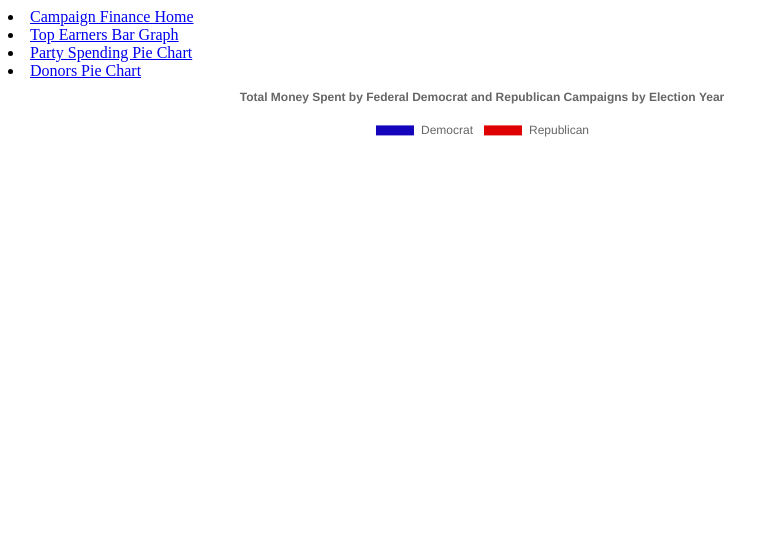
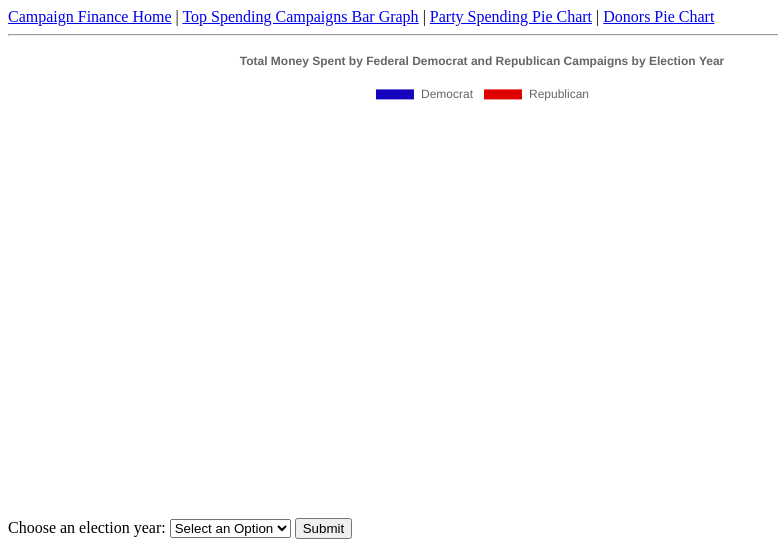
Before and after one commit to Brandon-Kimberly/PoliticalCoffers, a Django app: page /visualizer/spending-pie/ in a window 1280 px wide. Shown: the top 553 px of the page, without its empty margins (0-778 px from the left). Run offline with Django 3.2, Linux system fonts and the light colour scheme; data that the repository does not hold is empty.

Commit message:
Refactor to top spending bar graph, add slight description to home page.

```diff
--- a/visualizer/templates/visualizer/base.html
+++ b/visualizer/templates/visualizer/base.html
@@ -7,11 +7,12 @@
 <body>
 
 	<nav>
-		<li> <a href="{% url 'home' %}">Campaign Finance Home</a> </li>
-		<li> <a href="{% url 'earners-chart' %}">Top Earners Bar Graph</a> </li>
-		<li> <a href="{% url 'spending-pie' %}">Party Spending Pie Chart</a> </li>
-		<li> <a href="{% url 'donor-pie' %}">Donors Pie Chart</a> </li>
+		<a href="{% url 'home' %}">Campaign Finance Home</a> |
+		<a href="{% url 'spending-chart' %}">Top Spending Campaigns Bar Graph</a> |
+		<a href="{% url 'spending-pie' %}">Party Spending Pie Chart</a> |
+		<a href="{% url 'donor-pie' %}">Donors Pie Chart</a>
 	</nav>
+	<hr/>
 
 	{% block content %}{% endblock %}
 
--- a/visualizer/urls.py
+++ b/visualizer/urls.py
@@ -1,13 +1,13 @@
 from django.urls import path
-from .views import render_top_earners_chart, top_earners_chart, render_spending_pie
+from .views import render_top_spenders_chart, top_spenders_chart, render_spending_pie
 from .views import spending_pie, render_donors_pie, donors_pie, render_donors_pie_base
 
 from . import views
 
 urlpatterns = [
     path('', views.home, name='home'),
-    path('earning-chart/', views.render_top_earners_chart, name='earners-chart'),
-    path('earning-chart-data/', views.top_earners_chart, name='earners-chart-data'),
+    path('spending-chart/', views.render_top_spenders_chart, name='spending-chart'),
+    path('spending-chart-data/', views.top_spenders_chart, name='spending-chart-data'),
     path('spending-pie/', views.render_spending_pie, name='spending-pie'),
     path('spending-pie-data/', views.spending_pie, name='spending-pie-data'),
     path('donors-pie/', views.render_donors_pie, name='donor-pie'),
--- a/visualizer/views.py
+++ b/visualizer/views.py
@@ -8,9 +8,9 @@
 import sys
 
 def home(request):
-    return render(request, 'visualizer/base.html')
+    return render(request, 'visualizer/home.html')
 
-def top_earners_chart(request):
+def top_spenders_chart(request):
     labels = []
     data = []
     try:
@@ -19,7 +19,7 @@
         yearp = "0000"
 
     if (yearp == "0000"):
-        queryset = Candidate.objects.values('name').annotate(total_earned=Sum('total_donation_amount')).order_by('-total_donation_amount')[:10]
+        queryset = Candidate.objects.values('name').annotate(total_earned=Sum('total_spent_amount')).order_by('-total_spent_amount')[:10]
     else:
         queryset = Candidate.objects.filter(year=yearp).values('name').annotate(total_earned=Sum('total_donation_amount')).order_by('-total_donation_amount')[:10]
 
@@ -32,10 +32,10 @@
         'data' : data,
         })
 
-def render_top_earners_chart(request):
+def render_top_spenders_chart(request):
     if (request.method == 'POST'):
         request.session['yeare'] = request.POST['year']
-    return render(request, 'visualizer/earning-chart.html')
+    return render(request, 'visualizer/spending-chart.html')
 
 def spending_pie(request):
     labels = []
```
Also changed, not shown: visualizer/templates/visualizer/home.html (added, +10 -0 lines), visualizer/templates/visualizer/spending-chart.html (renamed from visualizer/templates/visualizer/earning-chart.html, +9 -9 lines), 1 other file.
